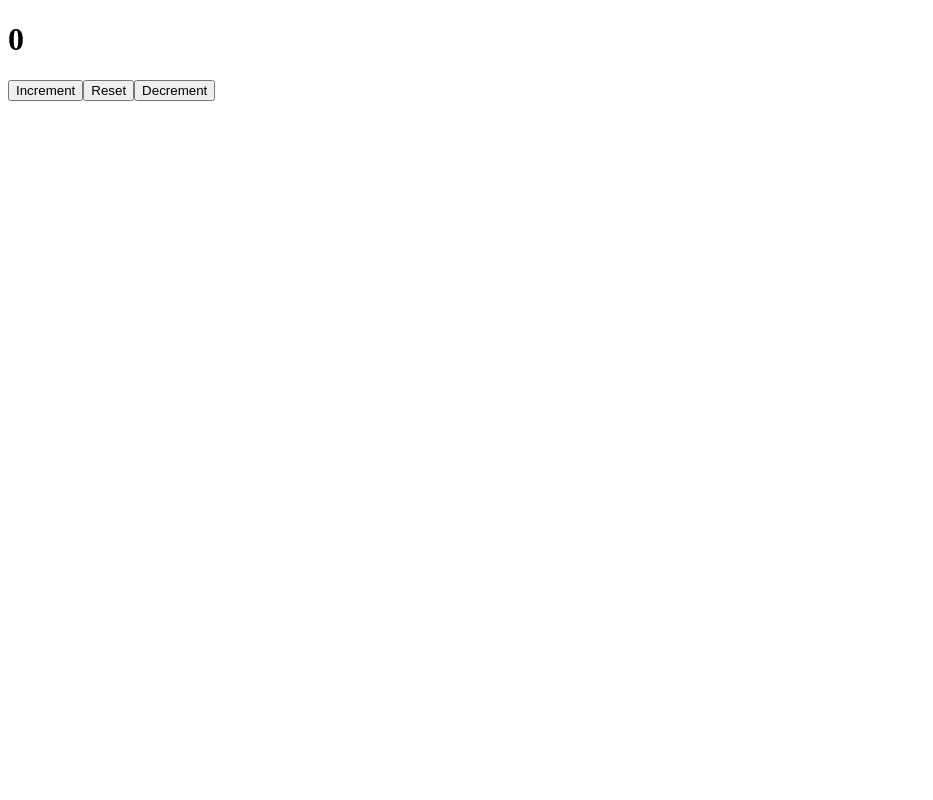
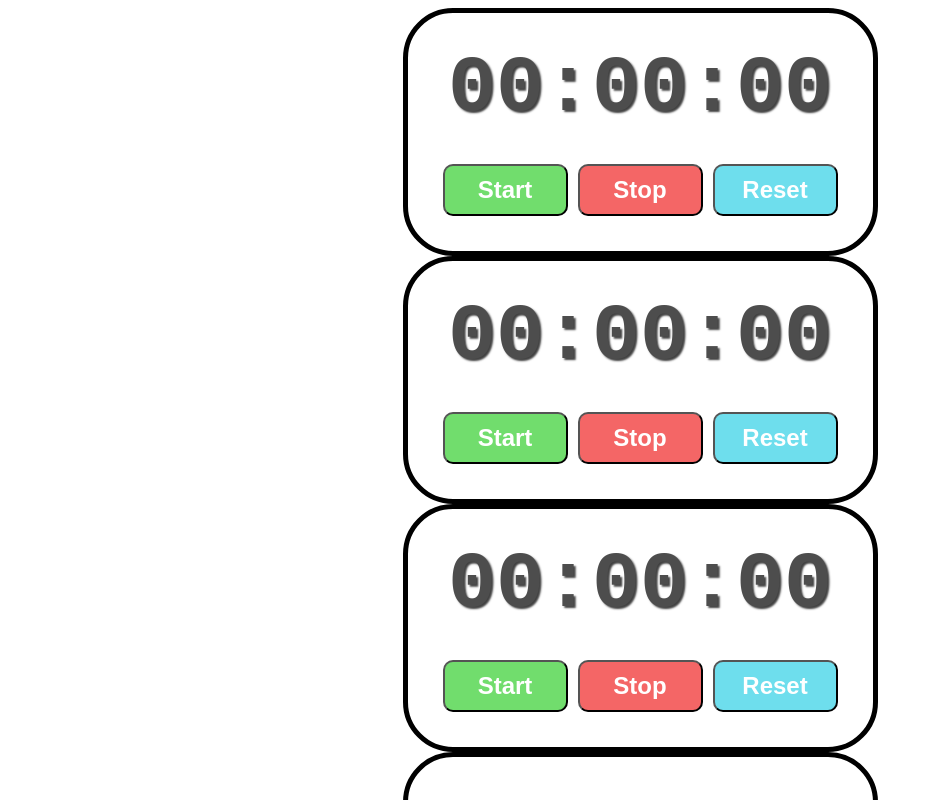
Before and after one commit to SimonX1a0/learning-react, a React (Vite) app in the folder my-react-app/: page / in a window 1280 px wide. Shown: the top 800 px of the page, without its empty margins (0-933 px from the left). Built offline with nearby package versions, Linux system fonts and the light colour scheme.

Commit message:
finished the stopwatch

```diff
--- a/my-react-app/src/App.jsx
+++ b/my-react-app/src/App.jsx
@@ -1,12 +1,15 @@
-import Component from "./Component.jsx"
-import React, {useState} from "react"
+import StopWatch from "./stopwatch.jsx"
 
 function App() {
 
 
   return(
     <>
-      <Component></Component>
+      <StopWatch></StopWatch>
+      <StopWatch></StopWatch>
+      <StopWatch></StopWatch>
+      <StopWatch></StopWatch>
+      <StopWatch></StopWatch>
     </>
   );
 }
--- a/my-react-app/src/Component.jsx
+++ /dev/null
@@ -1,29 +0,0 @@
-import React, {useState} from "react"
-
-function Component(){
-
-    const [number, setNumber] = useState(0);
-
-    const increment = ()=>{
-        setNumber(number+1)
-    }
-
-    const decrement = ()=>{
-        setNumber(number-1)
-    }
-
-    const reset = ()=>{
-        setNumber(0)
-    }
-    return(
-        <>
-            <h1>{number}</h1>
-            <button onClick={increment}>Increment</button>
-            <button onClick={reset}>Reset</button>
-            <button onClick={decrement}>Decrement</button>
-        </>
-
-    )
-}
-
-export default Component
--- /dev/null
+++ b/my-react-app/src/Stopwatch.jsx
@@ -0,0 +1,64 @@
+import React, {useState, useEffect, useRef} from "react"
+function Stopwatch(){
+const [isRunning, setIsRunning] = useState(false);
+const [elapsedTime, setElapsedTime] = useState(0);
+const intervalIdRef = useRef(null);
+const startTimeRef = useRef(0);
+
+useEffect(()=>{
+    if(isRunning){
+            intervalIdRef.current = setInterval(()=>{
+                setElapsedTime(Date.now() - startTimeRef.current);
+        }, 10)
+    }
+
+    return () => {
+        clearInterval(intervalIdRef.current);
+    }
+}, [isRunning]);
+
+function start(){
+    setIsRunning(true);
+    startTimeRef.current = Date.now() - elapsedTime;
+    console.log(startTimeRef);
+}
+
+function stop(){
+    setIsRunning(false);
+}
+
+function reset(){
+    setElapsedTime(0);
+    setIsRunning(flase);
+}
+
+function formatTime(){
+    let hours = Math.floor(elapsedTime / (1000 * 60 * 60));
+    let minutes = Math.floor(elapsedTime / (1000 * 60) % 60);
+    let seconds = Math.floor(elapsedTime / 1000 % 60);
+    let milliseconds = Math.floor((elapsedTime % 1000) / 10);
+
+    hours = String(hours).padStart(2, "0");
+    minutes = String(minutes).padStart(2, "0");
+    seconds = String(seconds).padStart(2, "0");
+    milliseconds = String(milliseconds).padStart(2, "0");
+
+
+    return `${minutes}:${seconds}:${milliseconds}`
+}
+
+    return(
+        <div className="stopwatch">
+            <div className="display">{formatTime()}</div>
+            <div className="controls">
+                <button onClick={start} className="start-button">Start</button>
+                <button onClick={stop} className="stop-button">Stop</button>
+                <button onClick={reset} className="reset-button">Reset</button>
+
+
+            </div>
+        </div>
+    );
+}
+
+export default Stopwatch
--- a/my-react-app/src/index.css
+++ b/my-react-app/src/index.css
@@ -0,0 +1,52 @@
+body{
+    display:flex;
+    flex-direction: column;
+    align-items: center;
+    background-color: rgb(255, 255, 255);
+}
+.stopwatch{
+    display:flex;
+    flex-direction:column;
+    align-items:center;
+    border: 5px solid;
+    border-radius:50px;
+    background-color:white;
+    padding: 30px;
+}
+.display{
+    font-size: 5rem;
+    font-family:monospace;
+    font-weight:bold;
+    color: hsl(0, 0%, 30%);
+    text-shadow: 2px 2px 2px hsla(0, 0%, 0%, 0.75);
+    margin-bottom:25px;
+}
+.controls button{
+    font-size: 1.5rem;
+    font-weight: bold;
+    padding:10px 20px;
+    margin:5px;
+    min-width:125px;
+    border-radius: 10px;
+    cursor:pointer;
+    color:white;
+    transition: background-color 0.5s ease;
+}
+.start-button{
+    background-color: #71dd6d;
+}
+.start-button:hover{
+    background-color: #66c563;
+}
+.stop-button{
+    background-color: #f46666;
+}
+.stop-button:hover{
+    background-color: #ca4b4b;
+}
+.reset-button{
+    background-color: #6edeed;
+}
+.reset-button:hover{
+    background-color: #4bcac4;
+}
```
